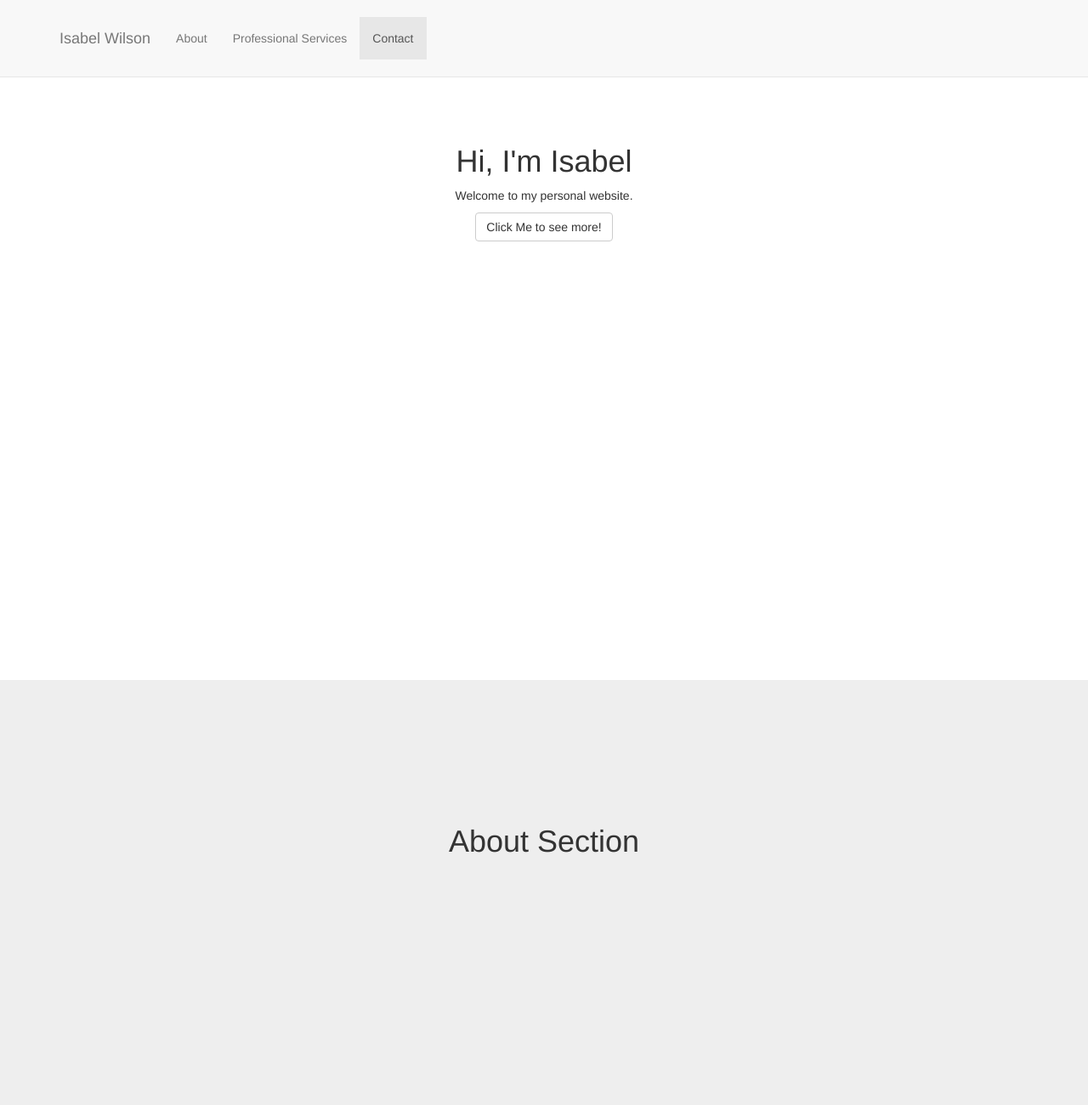
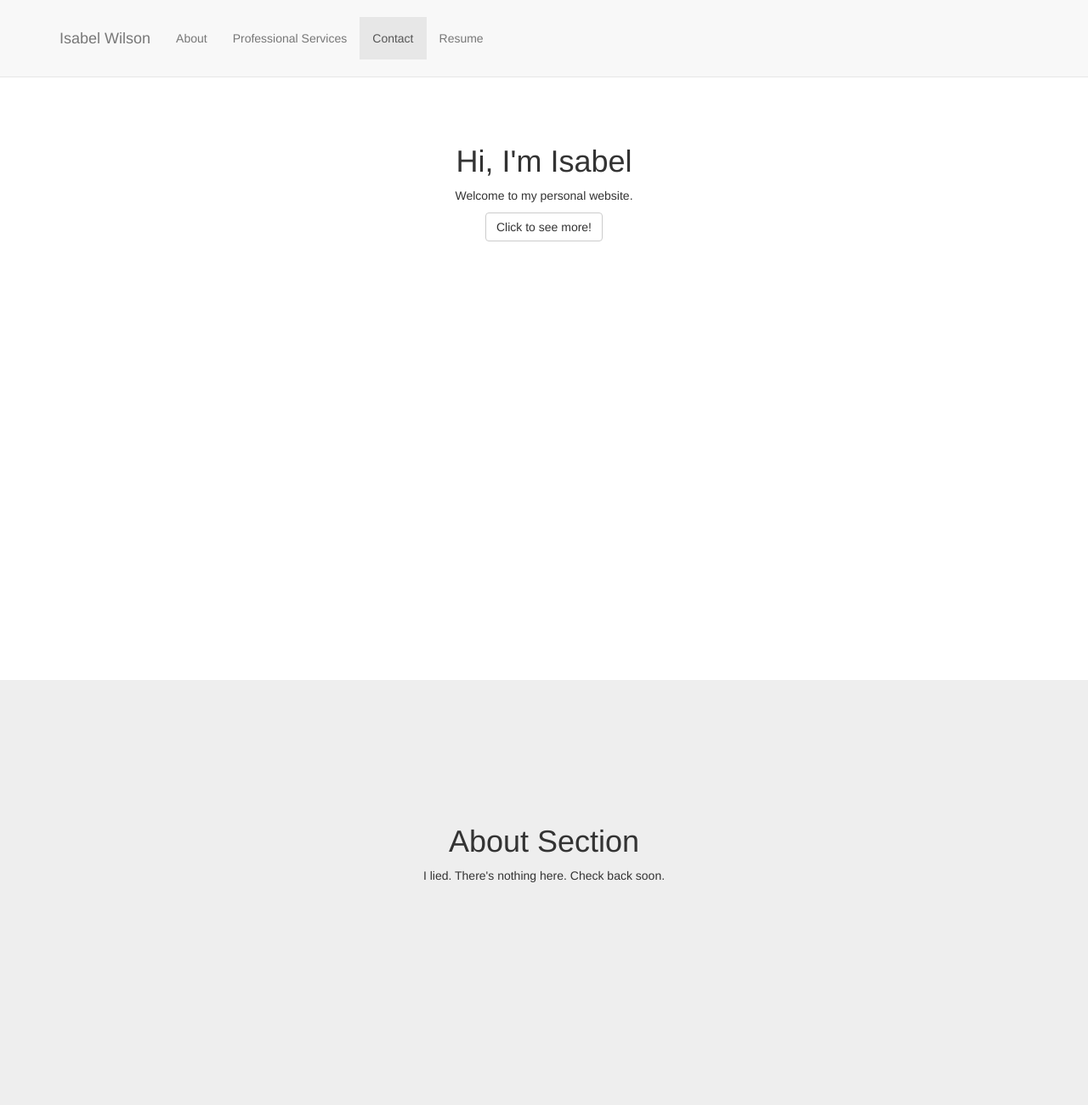
Before and after one commit to wilsonisabel/personal-website, a website: page public/index.html in a window 1280 px wide. Shown: the top 1300 px of the page at 85% size. Drawn offline with Linux system fonts and the light colour scheme.

Commit message:
added resume -- updated text

```diff
--- a/public/index.html
+++ b/public/index.html
@@ -59,6 +59,9 @@
                     <li>
                         <a class="page-scroll" href="#contact">Contact</a>
                     </li>
+                    <li>
+                        <a class="page-scroll" href="/resume.pdf">Resume</a>
+                    </li>
                 </ul>
             </div>
             <!-- /.navbar-collapse -->
@@ -73,7 +76,7 @@
                 <div class="col-lg-12">
                     <h1>Hi, I'm Isabel</h1>
                     <p>Welcome to my personal website.</p>
-                    <a class="btn btn-default page-scroll" href="#about">Click Me to see more!</a>
+                    <a class="btn btn-default page-scroll" href="#about">Click to see more!</a>
                 </div>
             </div>
         </div>
@@ -85,6 +88,7 @@
             <div class="row">
                 <div class="col-lg-12">
                     <h1>About Section</h1>
+                    <p> I lied. There's nothing here. Check back soon.</p>
                 </div>
             </div>
         </div>
@@ -95,7 +99,7 @@
         <div class="container">
             <div class="row">
                 <div class="col-lg-12">
-                    <h1>Professional Services Section ($200/hr)</h1>
+                    <h1>Professional Services Section ($500/hr)</h1>
                 </div>
             </div>
         </div>
@@ -107,6 +111,7 @@
             <div class="row">
                 <div class="col-lg-12">
                     <h1>Contact Section</h1>
+                    <
                 </div>
             </div>
         </div>
```
Also changed, not shown: 1 other file.
